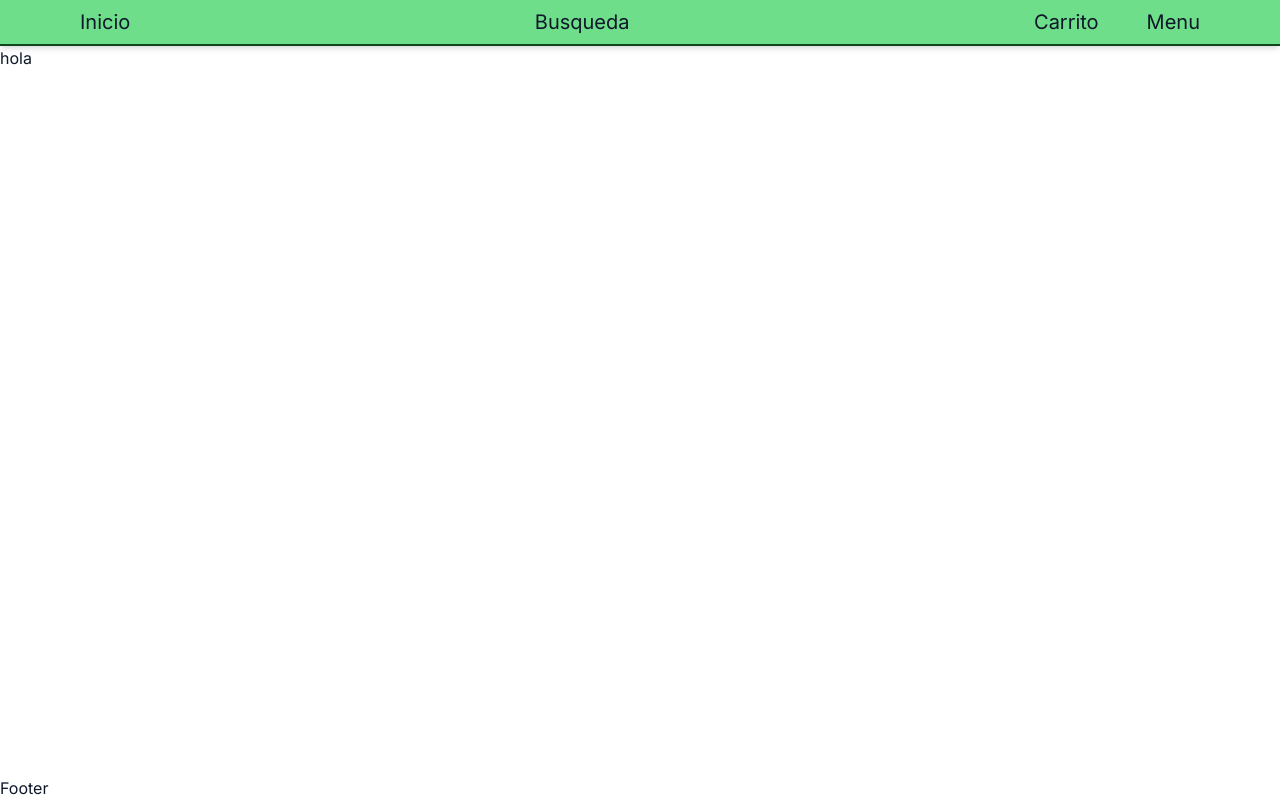
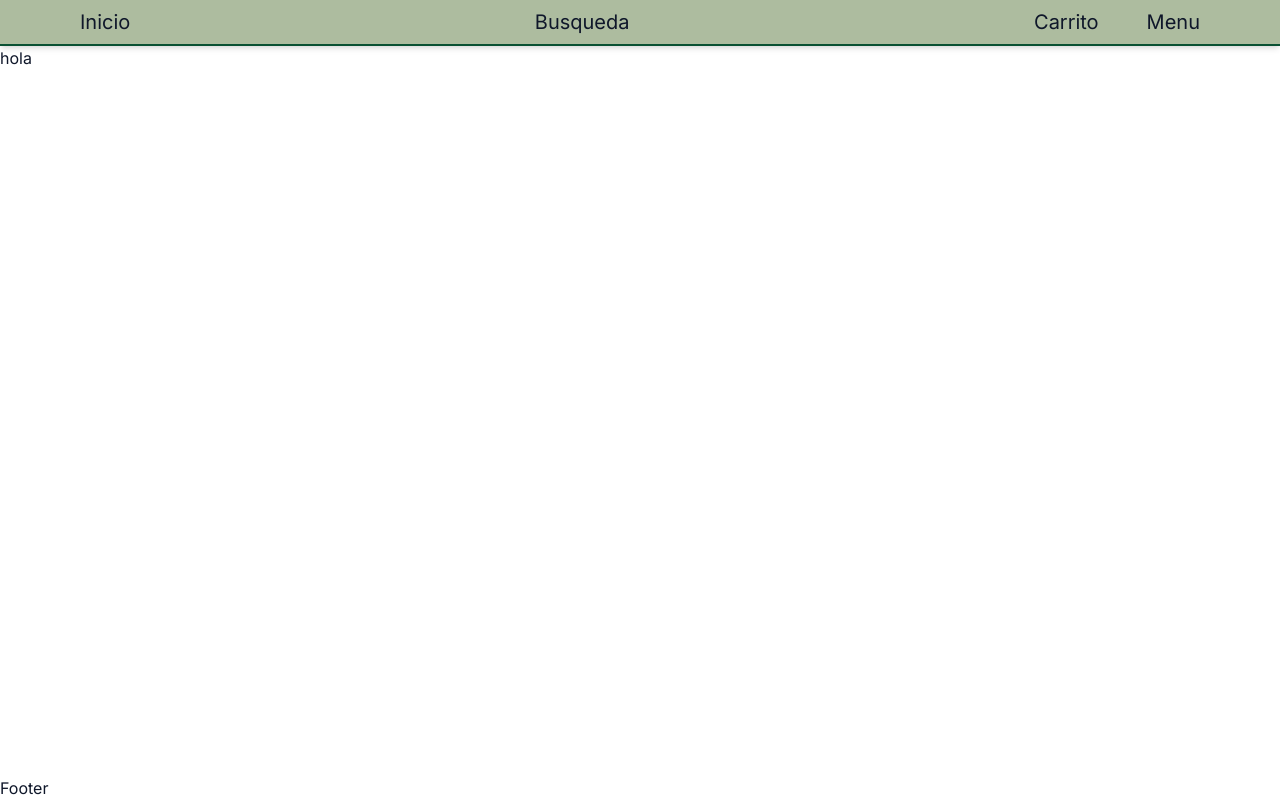
Before and after one commit to C0SS10/Papeleria, a Next.js app: page / in a window 1280 px wide. Built offline with nearby package versions, Linux system fonts and the light colour scheme.

Commit message:
Modify color palette 'pistachio' 🎨

```diff
--- a/tailwind.config.ts
+++ b/tailwind.config.ts
@@ -10,16 +10,16 @@ const config: Config = {
     extend: {
       colors: {
         pistachio: {
-          50: '#b7efc5ff',
-          100: '#92e6a7ff',
-          200: '#6ede8aff',
-          300: '#4ad66dff',
-          400: '#2dc653ff',
-          500: '#25a244ff',
-          600: '#208b3aff',
-          700: '#1a7431ff',
-          800: '#155d27ff',
-          900: '#10451dff',
+          50: "#FBFADA",
+          100: "#E5D9B6",
+          200: "#ADBC9F",
+          300: "#A4BE7B",
+          400: "#436850",
+          500: "#5F8D4E",
+          600: "#367c2b",
+          700: "#2f6742",
+          800: "#285430",
+          900: "#0a5133",
         },
       },
     },
```
